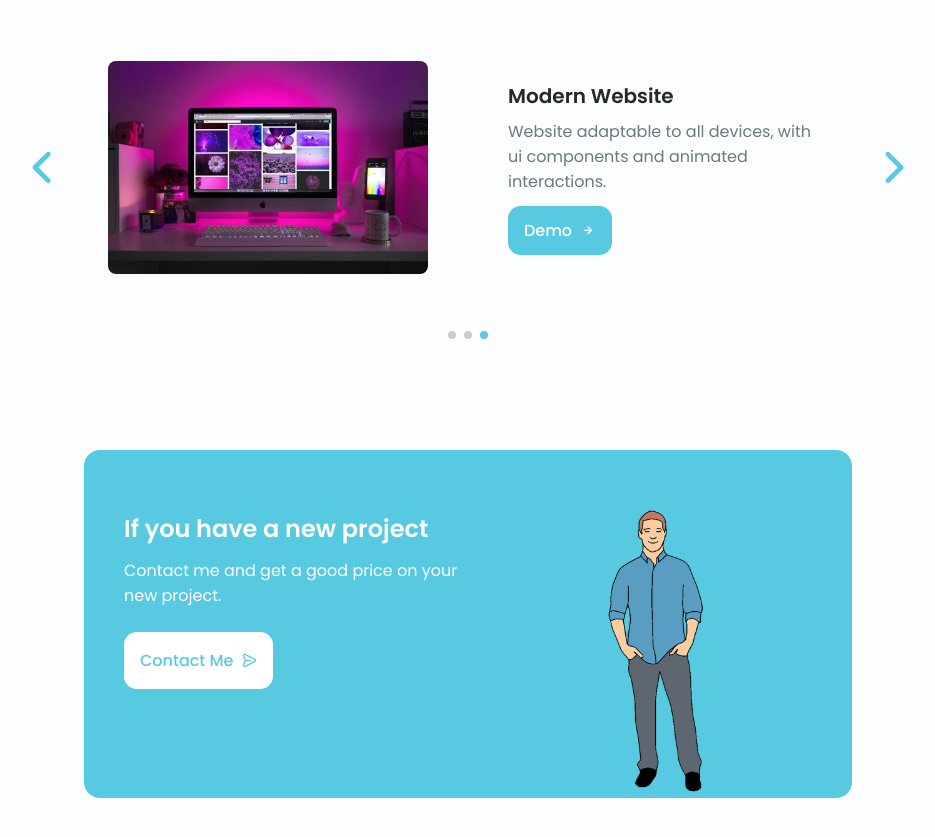
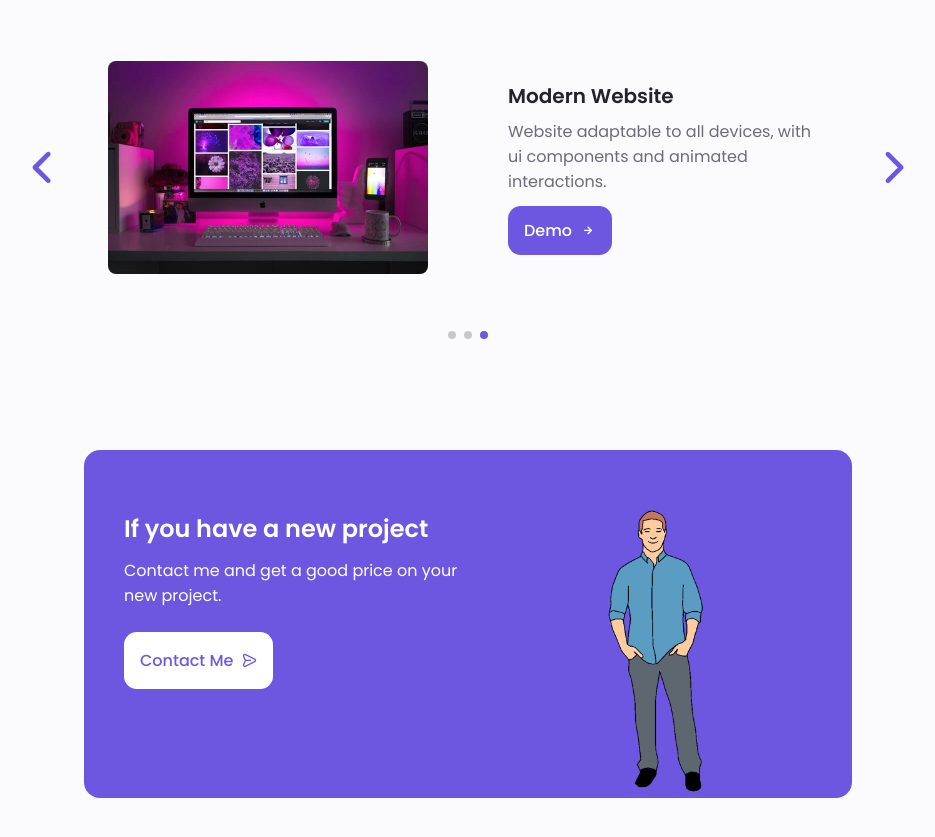
Before and after one commit to kingrootid/rinovmrn.github.io, a plain HTML site: page index.html in a window 1280 px wide. Shown: the part 2727-3564 px from the top of the page, without its empty margins (172-1107 px from the left). Drawn offline with nearby package versions, Linux system fonts and the light colour scheme.

Commit message:
update commit

```diff
--- a/assets/css/styles.css
+++ b/assets/css/styles.css
@@ -7,7 +7,7 @@
 
     /*========== Colors ==========*/
     /* Change favorite color */
-    --hue-color: 190; /*Purple 250 - Green 142 - Blue 230 - Pink 340*/
+    --hue-color: 250; /*Purple 250 - Green 142 - Blue 230 - Pink 340*/
 
     /* HSL color mode */
     --first-color: hsl(var(--hue-color), 69%, 61%);
```
